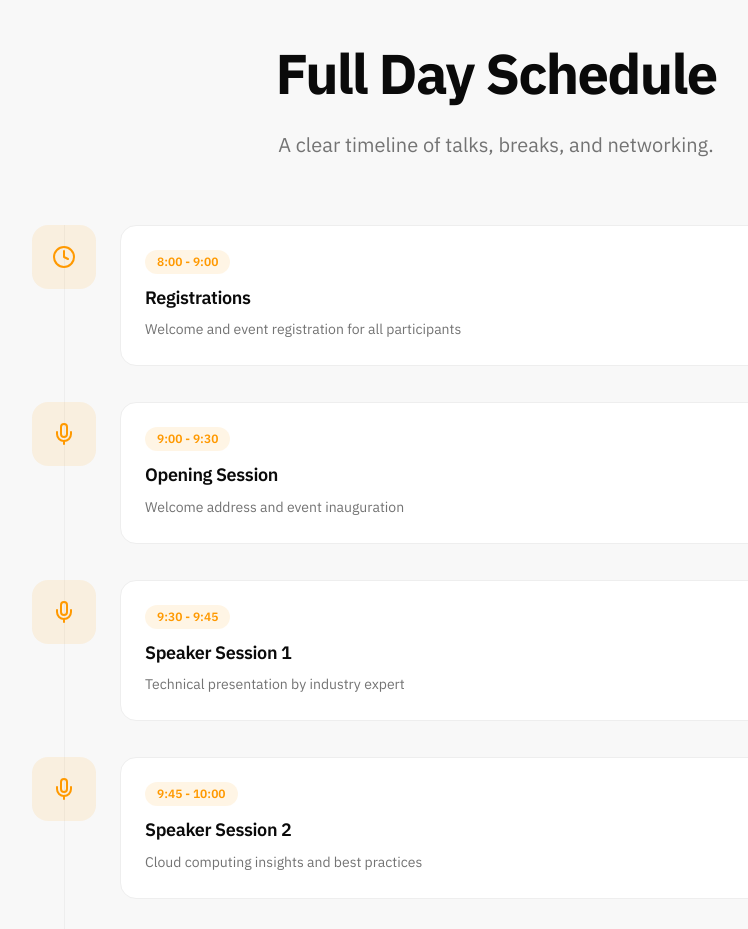
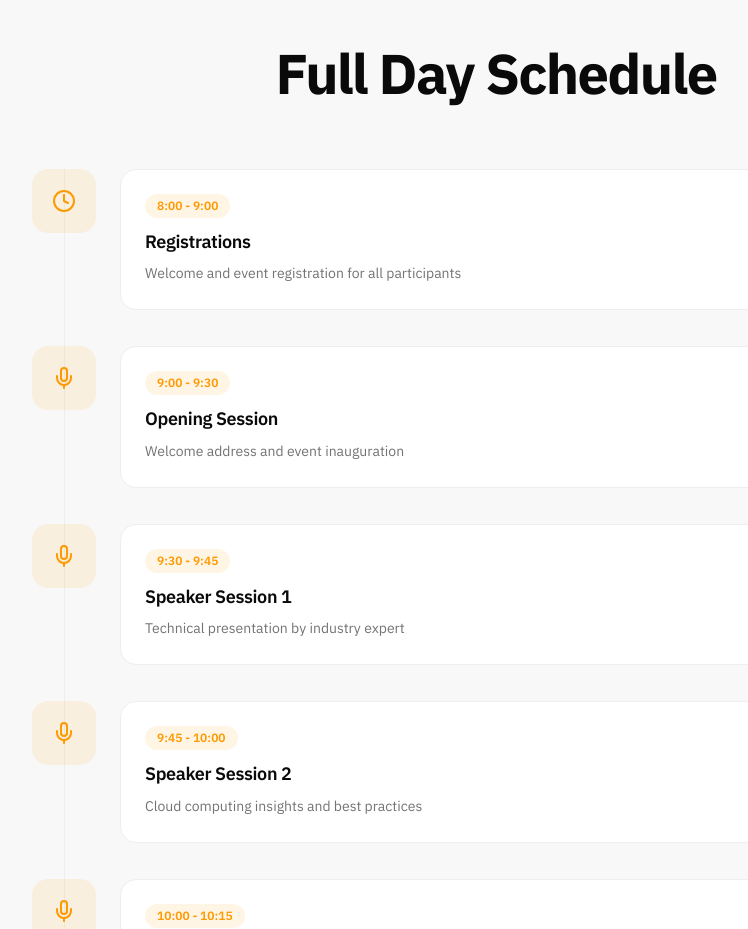
Before and after one commit to SuzalShrestha/aws-scd, a Next.js app: page / in a window 1280 px wide. Shown: the part 3040-3969 px from the top of the page, without its empty margins (144-892 px from the left). Built offline with nearby package versions, Linux system fonts and the light colour scheme; no server answers.

Commit message:
remove subtitle

```diff
--- a/src/components/elements/Schedule.tsx
+++ b/src/components/elements/Schedule.tsx
@@ -27,9 +27,6 @@ const Schedule = () => {
                     className='section-header'
                 >
                     <h2 className='section-title mb-6'>Full Day Schedule</h2>
-                    <p className='section-subtitle mx-auto'>
-                        A clear timeline of talks, breaks, and networking.
-                    </p>
                 </motion.div>
 
                 {/* Timeline */}
```
